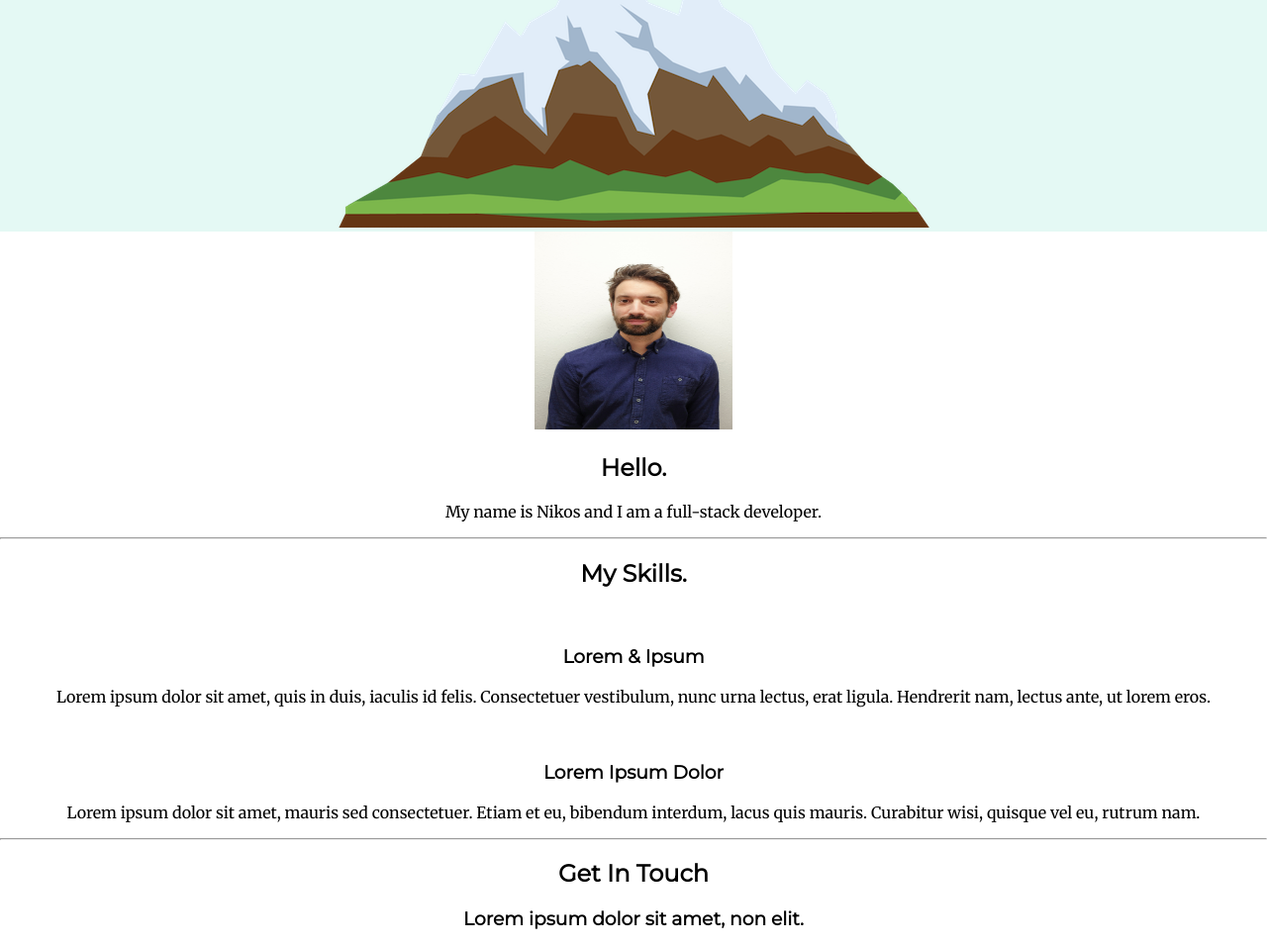
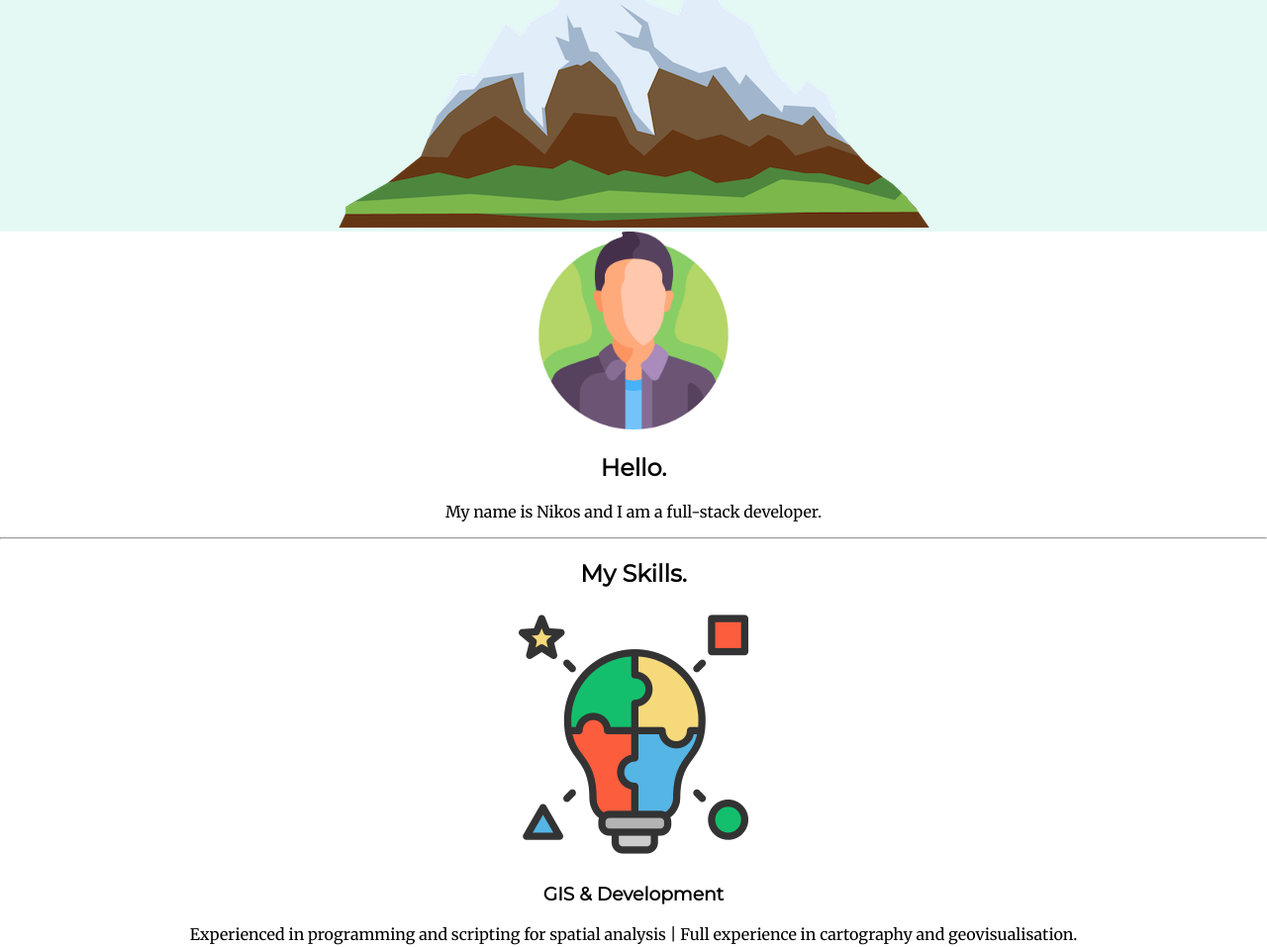
Before and after one commit to Web-Development-Brewery/my_site, a plain HTML site: page index.html in a window 1280 px wide. Shown: the part 326-1283 px from the top of the page at 99% size. Drawn offline with Linux system fonts and the light colour scheme.

Commit message:
add some icons too

```diff
--- a/index.html
+++ b/index.html
@@ -20,7 +20,7 @@
 
         <div class="middle-container">
             <div class="profile">
-              <img class = "profile_img" src="images/profile_photo.jpg" alt="profile">
+              <img class = "profile_img" src="images/profile_icon.png" alt="profile">
               <h2>Hello.</h2>
               <p>My name is Nikos and I am a full-stack developer.</p>
             </div>
@@ -28,14 +28,14 @@
             <div class="skills">
               <h2>My Skills.</h2>
               <div class="skill-row">
-                <img class="" src="" alt="">
-                <h3>Lorem & Ipsum</h3>
-                <p>Lorem ipsum dolor sit amet, quis in duis, iaculis id felis. Consectetuer vestibulum, nunc urna lectus, erat ligula. Hendrerit nam, lectus ante, ut lorem eros.</p>
+                <img class="skills" src="images/skills.png" alt="img_skills">
+                <h3>GIS & Development</h3>
+                <p>Experienced in programming and scripting for spatial analysis | Full experience in cartography and geovisualisation.</p>
               </div>
               <div class="skill-row">
-                <img class="" src="" alt="">
-                <h3>Lorem Ipsum Dolor</h3>
-                <p>Lorem ipsum dolor sit amet, mauris sed consectetuer. Etiam et eu, bibendum interdum, lacus quis mauris. Curabitur wisi, quisque vel eu, rutrum nam.</p>
+                <img class="programming" src="images/programing.png" alt="img_programming">
+                <h3>Tools and Languages</h3>
+                <p>Highly skilled in R, SQL, PostgreSQL, PostGIS, Python, HTML, JavaScript, CSS, Node.js, FME, ArcGISpro (ESRI), QGIS, Git.</p>
               </div>
             </div>
             <hr>
```
Also changed, not shown: images/profile_icon.png (added), images/programing.png (added), images/skills.png (added).
